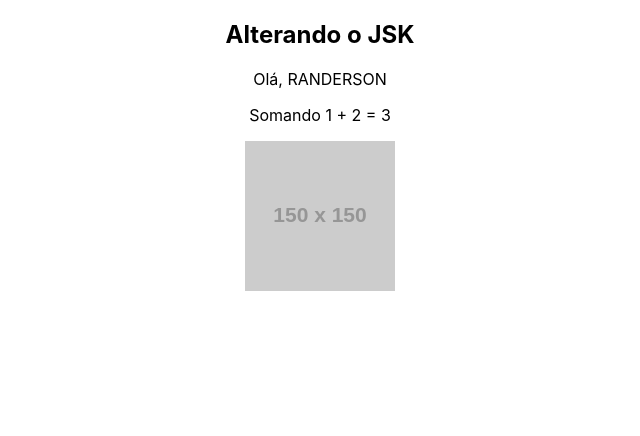
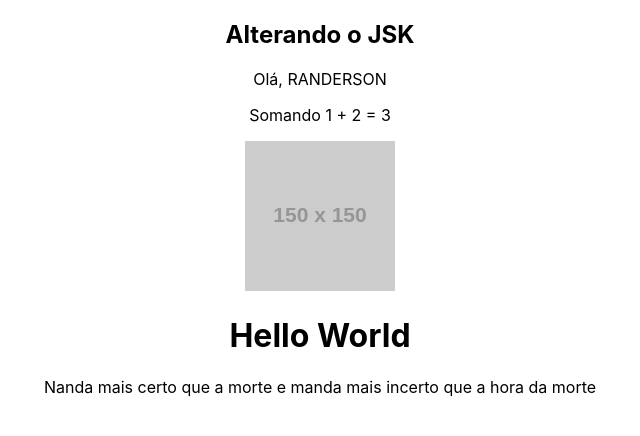
Before and after one commit to randersonLemos/react, a React (Create React App) app in the folder learn-react/: page / in a window 1280 px wide. Shown: the top 436 px of the page, without its empty margins (320-960 px from the left). Built offline with nearby package versions, Linux system fonts and the light colour scheme.

Commit message:
Finished class 4

```diff
--- a/learn-react/src/App.js
+++ b/learn-react/src/App.js
@@ -1,5 +1,6 @@
-// import logo from './logo.svg';
 import './App.css';
+import HelloWorld from './components/HelloWorld';
+import Frase from './components/Frase'
 
 function App() {
   const name = 'Randerson'
@@ -16,6 +17,8 @@ function App() {
       <p>Olá, { name.toUpperCase() }</p>
       <p>Somando 1 + 2 = {soma(1,2)}</p>
       <img src={url} alt="Minha image" />
+      <HelloWorld />
+      <Frase />
     </div>
   );
 }
--- /dev/null
+++ b/learn-react/src/components/Frase.js
@@ -0,0 +1,7 @@
+function Frase () {
+    return(
+        <p>Nanda mais certo que a morte e manda mais incerto que a hora da morte</p>
+    )
+}
+
+export default Frase;
--- /dev/null
+++ b/learn-react/src/components/HelloWorld.js
@@ -0,0 +1,10 @@
+function HelloWorld() {
+
+    return (
+        <div>
+            <h1>Hello World</h1>
+        </div>
+    )
+}
+
+export default HelloWorld
```
Also changed, not shown: 1 other file (tests, documents, lock files or other folders).
